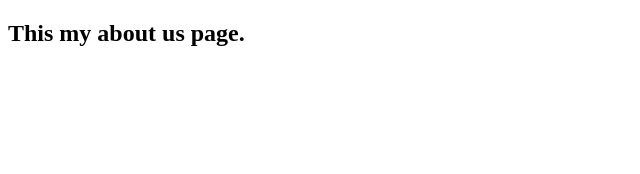
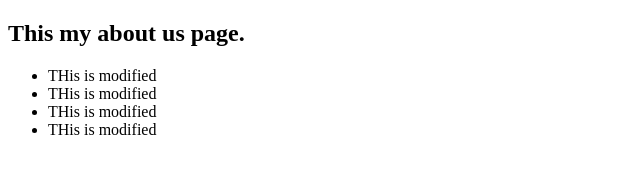
Before and after one commit to ChetanaThombare/LabDemos, a plain HTML site: page aboutus.html in a window 1280 px wide. Shown: the whole page, without its empty margins (0-640 px from the left). Drawn offline with Linux system fonts and the light colour scheme.

Commit message:
This is my commit for modified files.

```diff
--- a/aboutus.html
+++ b/aboutus.html
@@ -7,5 +7,11 @@
 </head>
 <body>
     <h2>This my about us page.</h2>
+   <ul>
+       <li>THis is modified</li>
+       <li>THis is modified</li>
+       <li>THis is modified</li>
+       <li>THis is modified</li>
+   </ul>
 </body>
 </html>
```
Also changed, not shown: index.html (+1 -0 lines).
